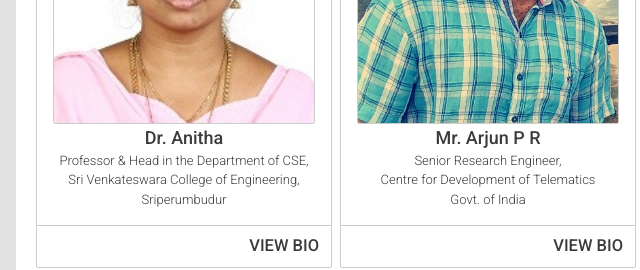
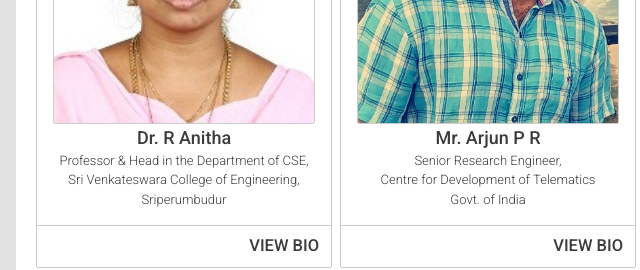
Before and after one commit to ArjunAtlast/nss-college-national-conference, a plain HTML site: page index.html in a window 1280 px wide. Shown: the part 3380-3650 px from the top of the page, 0-640 px from the left. Drawn offline with nearby package versions, Linux system fonts and the light colour scheme; some packages are replaced by stand-ins of ours.

Commit message:
Update index.html
Corrected Dr. Anitha to Dr. R Anitha

```diff
--- a/index.html
+++ b/index.html
@@ -660,7 +660,7 @@ Author: NSSCE
                       <img src="./assets/images/keynote_speakers/dr_anitha.jpg" alt="Name">
                     </span>
                     <span class="profile-data">
-                      <span class="profile-name">Dr. Anitha</span>
+                      <span class="profile-name">Dr. R Anitha</span>
                       <span class="profile-detail">Professor &amp; Head in the Department of CSE, Sri Venkateswara College of Engineering, Sriperumbudur</span>
                     </span>
                   </section>
```
